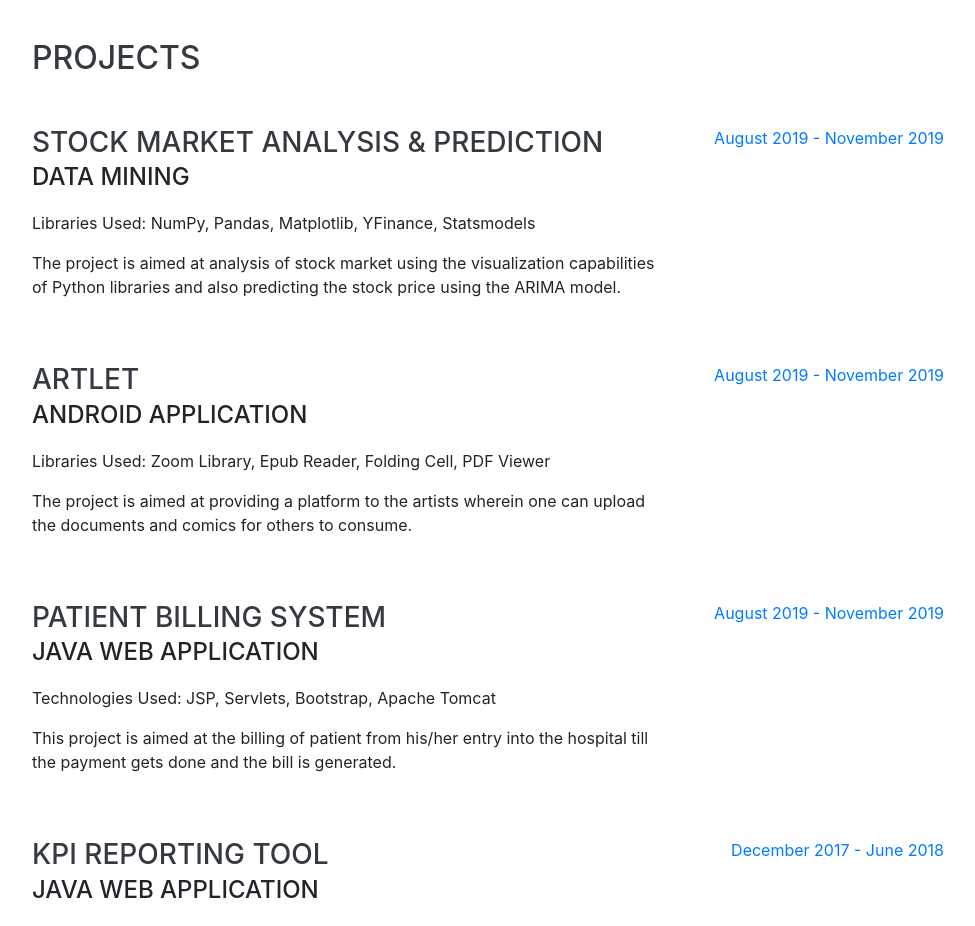
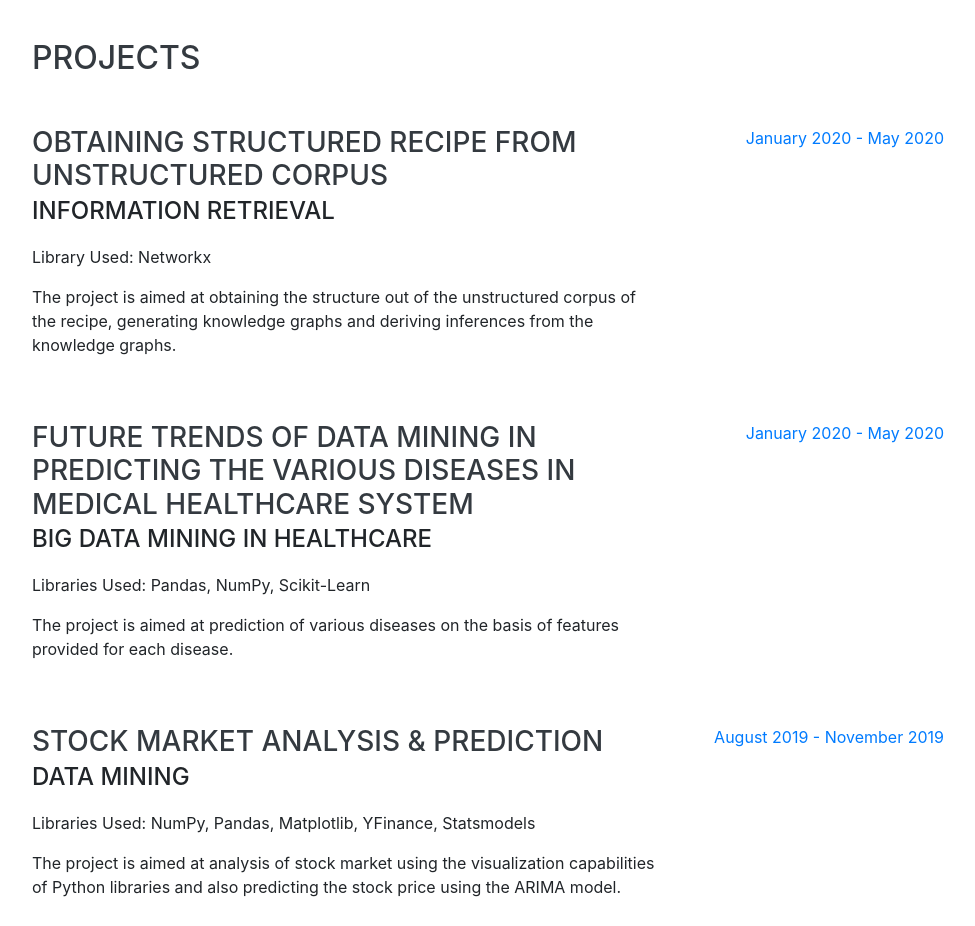
Before and after one commit to prateek11892/prateek11892.github.io, a website with bundled scripts: page index.html in a window 1280 px wide. Shown: the part 3460-4386 px from the top of the page, without its empty margins (288-1263 px from the left). Built offline with nearby package versions, Linux system fonts and the light colour scheme; a web font is replaced by a local one.

Commit message:
Update index.html

```diff
--- a/index.html
+++ b/index.html
@@ -260,6 +260,30 @@
       <div class="w-100">
         <h2 class="mb-5">Projects</h2>
 
+		<div class="resume-item d-flex flex-column flex-md-row justify-content-between mb-5">
+          <div class="resume-content">
+            <h3 class="mb-0">Obtaining Structured Recipe From unstructured Corpus</h3>
+            <div class="subheading mb-3">Information Retrieval</div>
+			<div class="mb-3">Library Used: Networkx</div>
+            <p>The project is aimed at obtaining the structure out of the unstructured corpus of the recipe, generating knowledge graphs and deriving inferences from the knowledge graphs.</p>
+          </div>
+          <div class="resume-date text-md-right">
+            <span class="text-primary">January 2020 - May 2020</span>
+          </div>
+        </div>
+
+		<div class="resume-item d-flex flex-column flex-md-row justify-content-between mb-5">
+          <div class="resume-content">
+            <h3 class="mb-0">Future Trends of Data Mining in Predicting the Various Diseases in Medical Healthcare System</h3>
+            <div class="subheading mb-3">Big Data Mining in Healthcare</div>
+			<div class="mb-3">Libraries Used: Pandas, NumPy, Scikit-Learn</div>
+            <p>The project is aimed at prediction of various diseases on the basis of features provided for each disease.</p>
+          </div>
+          <div class="resume-date text-md-right">
+            <span class="text-primary">January 2020 - May 2020</span>
+          </div>
+        </div>
+
         <div class="resume-item d-flex flex-column flex-md-row justify-content-between mb-5">
           <div class="resume-content">
             <h3 class="mb-0">Stock Market Analysis &amp; Prediction</h3>
```
